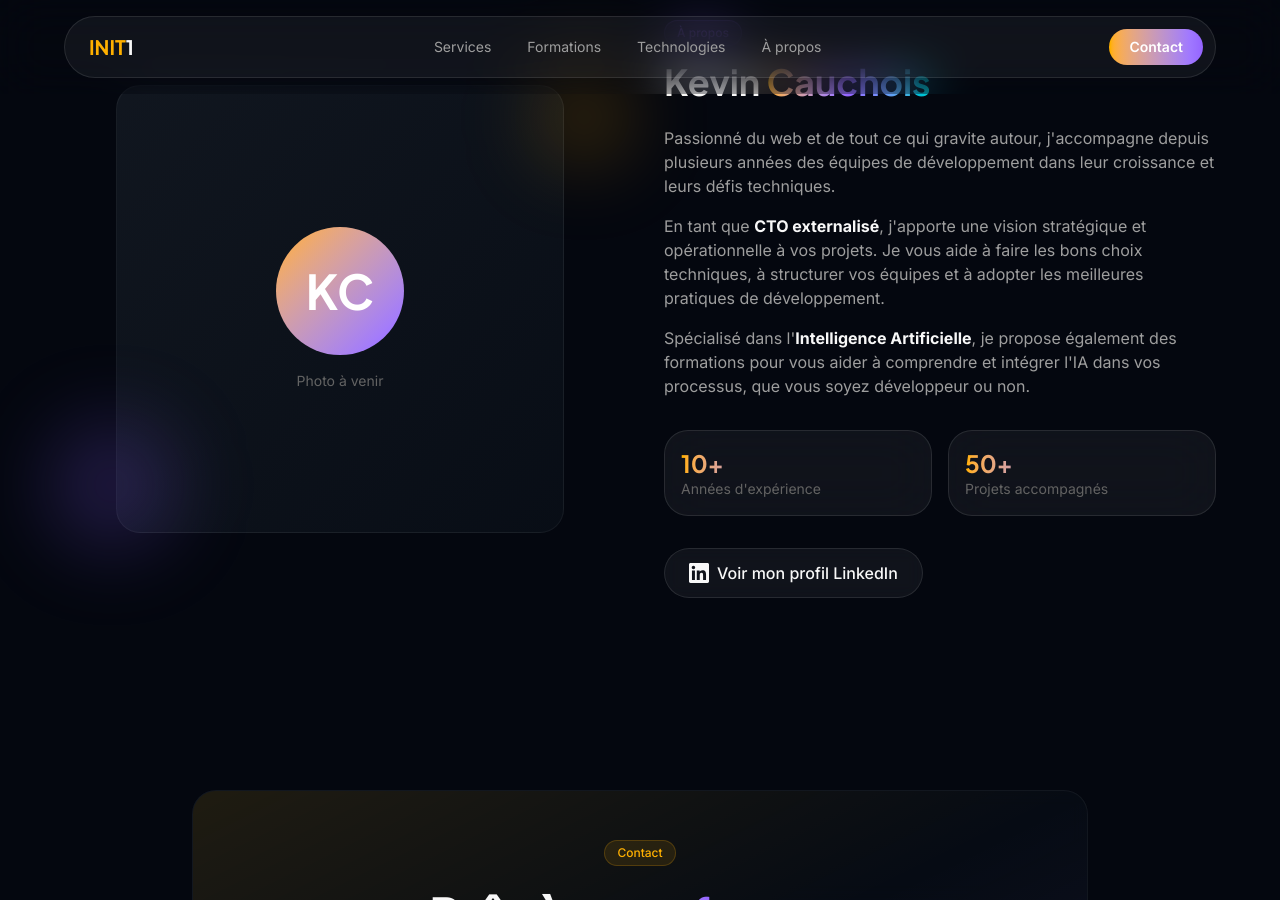
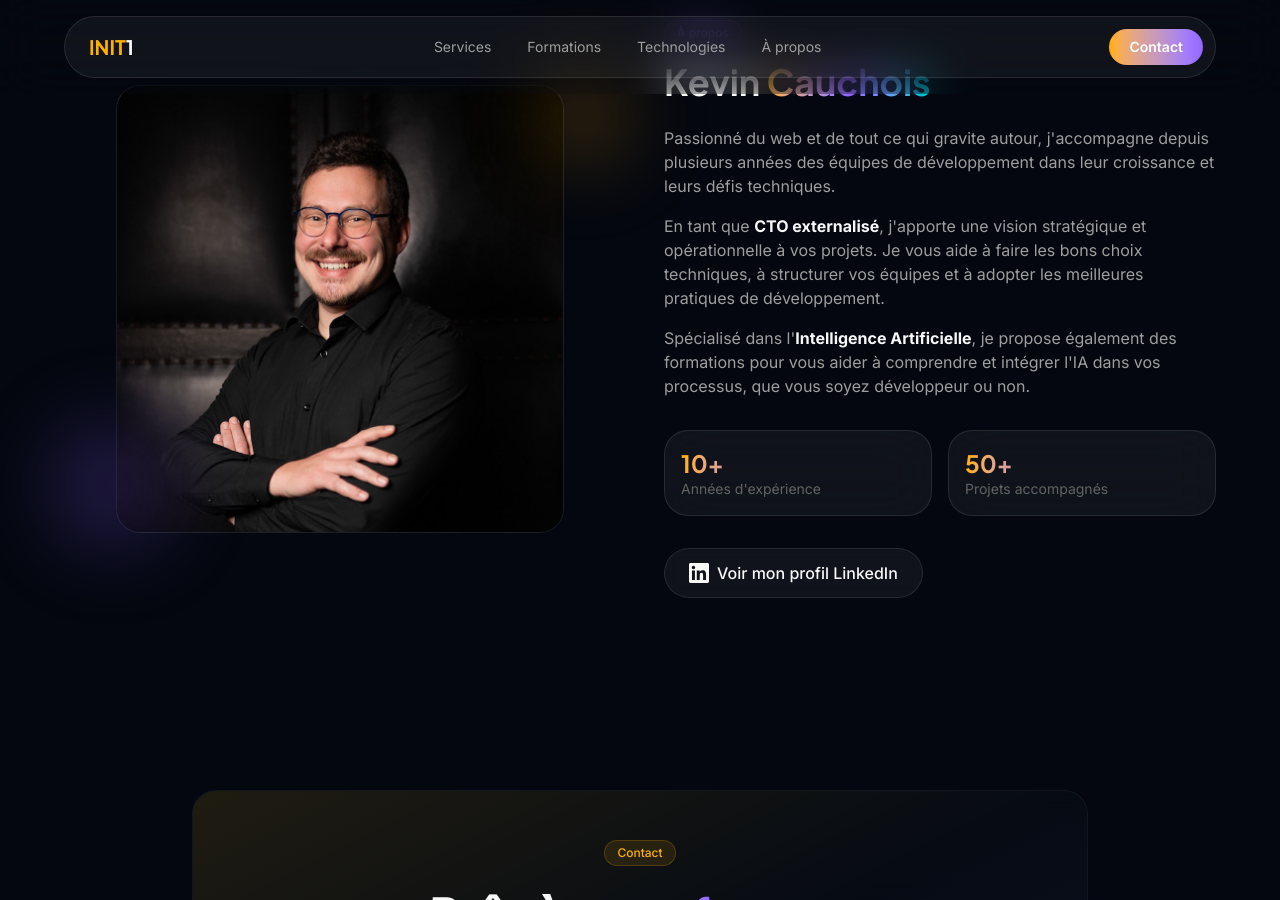
Before and after one commit to Lotto/init-one.fr, a Jekyll site: the page built from index.html, in a window 1280 px wide and 900 px high, scrolled down 2990 px. Built offline with Jekyll 4.4.1, drawn with Linux system fonts in a browser that asks for light colours.

Commit message:
@ Ajout de la photo de Kevin Cauchois dans la section À propos
Remplace le placeholder "KC" par la vraie photo (assets/images/k.jpg).
@

```diff
--- a/_includes/about.html
+++ b/_includes/about.html
@@ -4,20 +4,8 @@
       <!-- Photo / Visual -->
       <div class="relative">
         <div class="aspect-square max-w-md mx-auto">
-          <!-- Photo placeholder - à remplacer par la vraie photo -->
           <div class="w-full h-full rounded-3xl bg-gradient-to-br from-surface-700 to-surface-800 border border-white/5 overflow-hidden">
-            <!-- Si photo disponible, utiliser: -->
-            <!-- <img src="{{ '/assets/images/kevin-cauchois.jpg' | relative_url }}" alt="Kevin Cauchois" class="w-full h-full object-cover"> -->
-
-            <!-- Placeholder visuel -->
-            <div class="w-full h-full flex items-center justify-center">
-              <div class="text-center">
-                <div class="w-32 h-32 mx-auto mb-4 rounded-full bg-gradient-to-br from-accent-amber to-accent-violet flex items-center justify-center">
-                  <span class="text-5xl font-bold font-display text-white">KC</span>
-                </div>
-                <p class="text-text-muted text-sm">Photo à venir</p>
-              </div>
-            </div>
+            <img src="{{ '/assets/images/k.jpg' | relative_url }}" alt="Kevin Cauchois" class="w-full h-full object-cover">
           </div>
         </div>
 
```
Also changed, not shown: assets/images/k.jpg (added).
